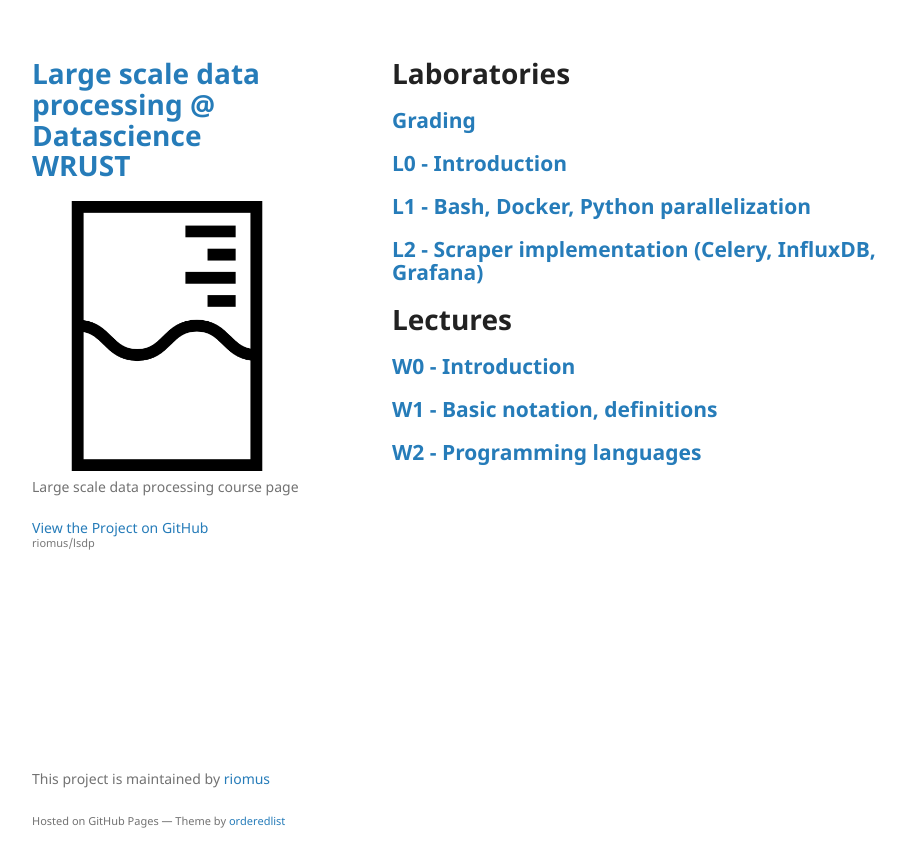
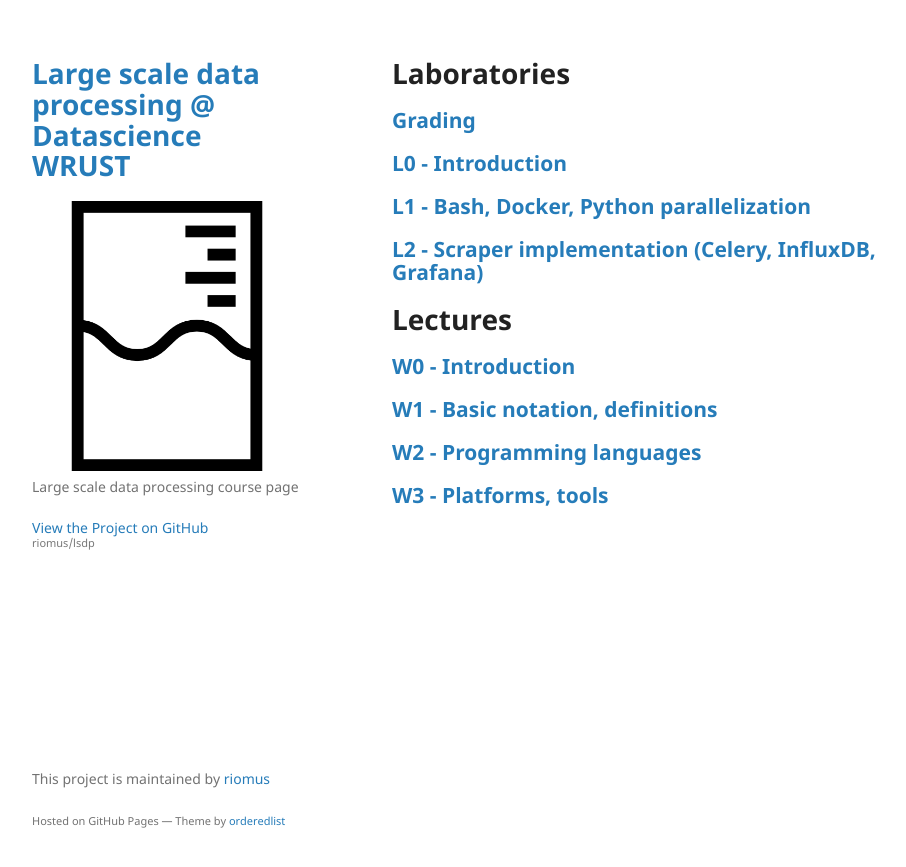
Before and after one commit to riomus/lsdp, a Jekyll site: the page built from index.md, in a window 1280 px wide. Shown: the top 867 px of the page, without its empty margins (178-1084 px from the left). Built offline with Jekyll 4.4.1, drawn with Linux system fonts in a browser that asks for light colours; our own code applies the rules of GitHub Pages for plain Markdown files.

Commit message:
Add lecture 3 (platforms, tools)

```diff
--- a/index.md
+++ b/index.md
@@ -13,3 +13,4 @@ layout: default
 ## [W0 - Introduction](/static/W0.pdf)
 ## [W1 - Basic notation, definitions](/static/W1.pdf)
 ## [W2 - Programming languages](/static/W2.pdf)
+## [W3 - Platforms, tools](/static/W3.pdf)
```
Also changed, not shown: 1 other file.
